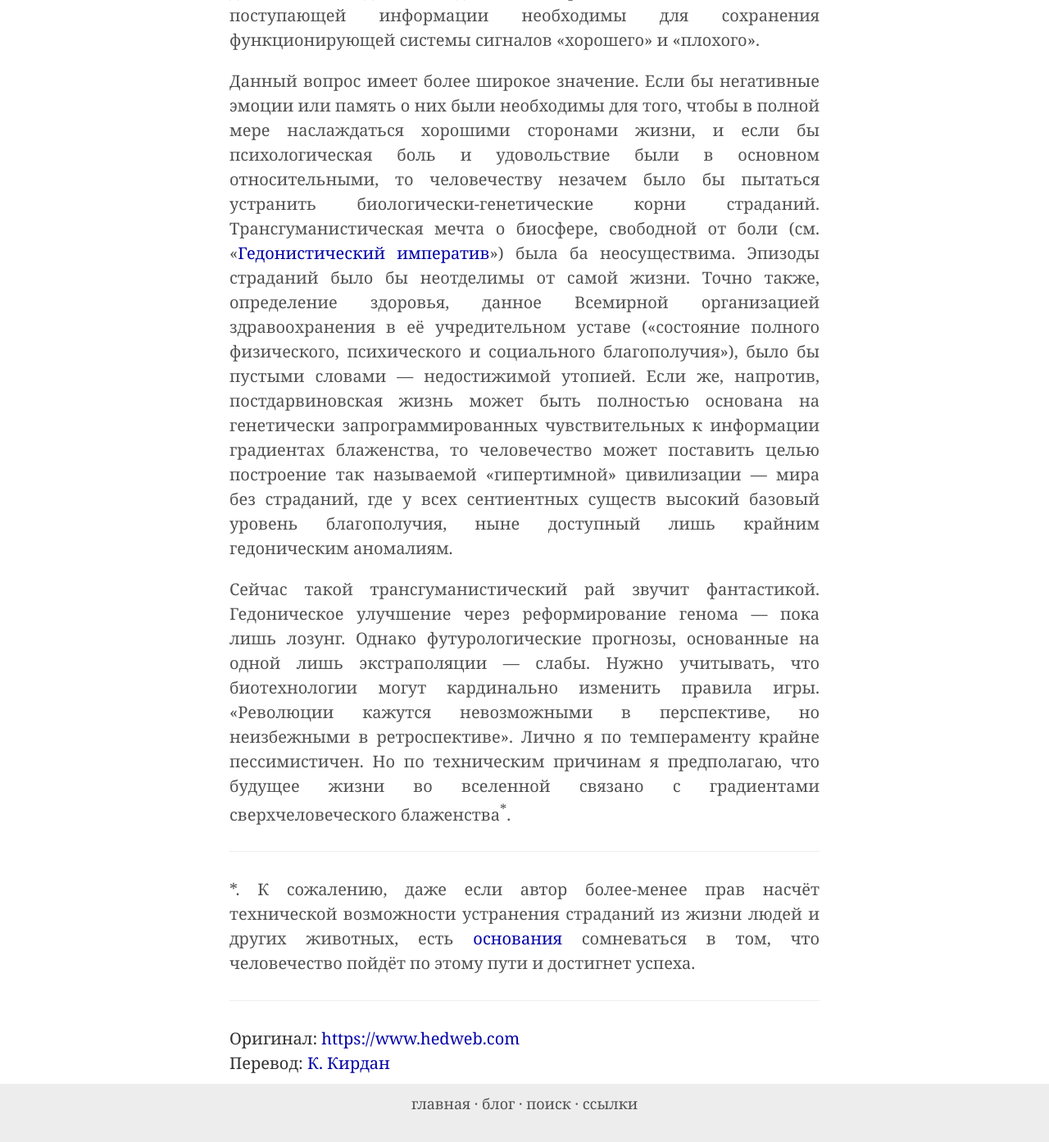
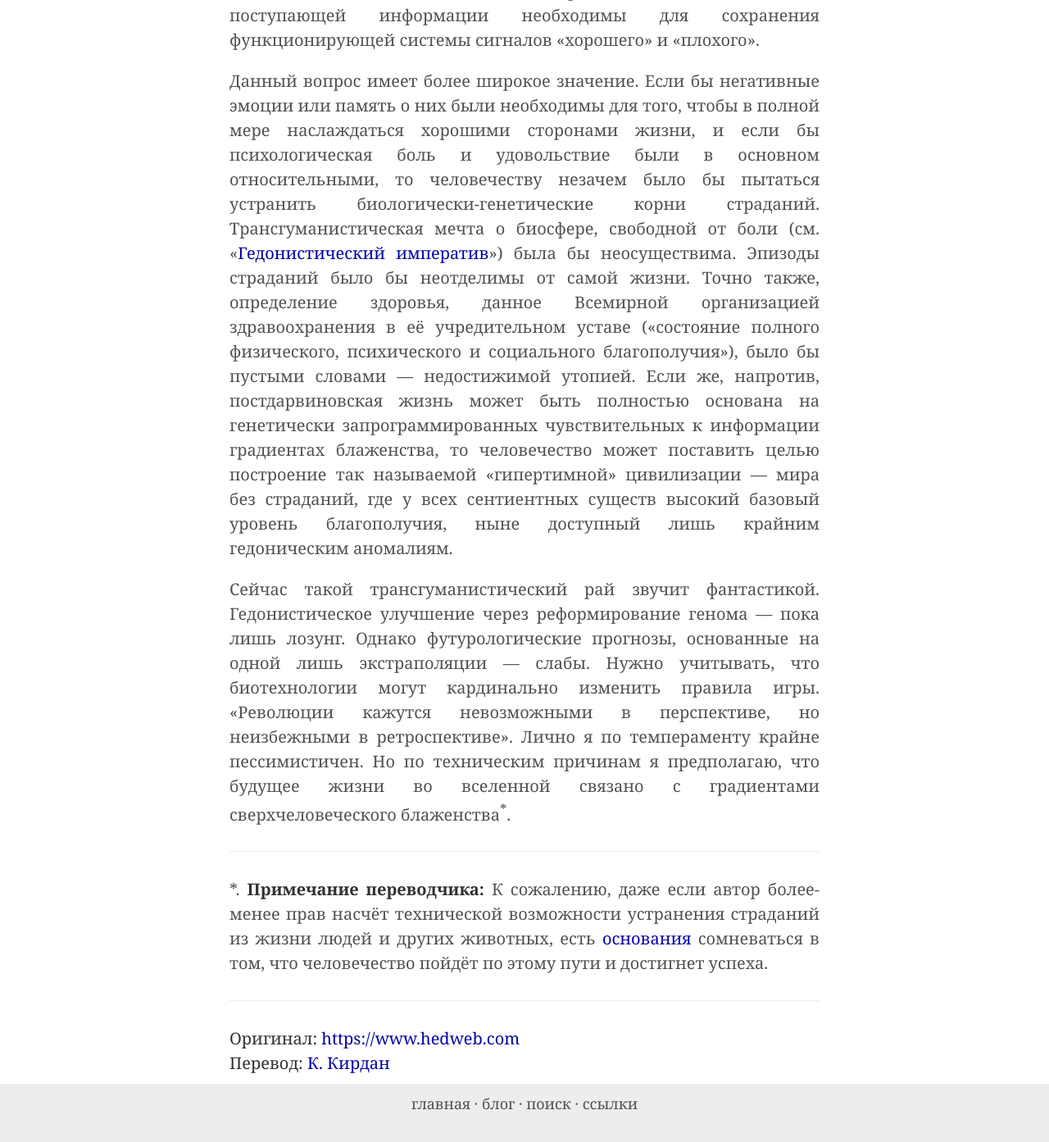
Before and after one commit to ReducingSuffering/reducingsuffering.github.io, a Jekyll site: the page built from _articles/david-pearce-q2.md, in a window 1280 px wide and 1400 px high, scrolled down 1497 px. Shown: the top 1393 px of the window at 82% size. Built offline with Jekyll 4.4.1, drawn with Linux system fonts in a browser that asks for light colours.

Commit message:
Update david-pearce-q2.md

```diff
--- a/_articles/david-pearce-q2.md
+++ b/_articles/david-pearce-q2.md
@@ -23,10 +23,10 @@ excerpt: "Вопрос: Нужно ли людям испытывать нега
 
 Таким образом, отвечая на поставленный вопрос: предполагаемая необходимость негативных эмоций для счастья — это удобная рационализация страданий, но на деле это миф. Некоторые из людей и других животных на протяжении почти всей своей жизни находятся либо выше, либо ниже «гедонического нуля». Дарвиновская жизнь несправедлива. Основанная на естественном отборе эволюция — аморальна. В конечном счёте негативные эмоции излишни. Но в пределах генетически предзаданного гедонического диапазона спады и подъёмы настроения в зависимости от поступающей информации необходимы для сохранения функционирующей системы сигналов «хорошего» и «плохого».
 
-Данный вопрос имеет более широкое значение. Если бы негативные эмоции или память о них были необходимы для того, чтобы в полной мере наслаждаться хорошими сторонами жизни, и если бы психологическая боль и удовольствие были в основном относительными, то человечеству незачем было бы пытаться устранить биологически-генетические корни страданий. Трансгуманистическая мечта о биосфере, свободной от боли (см. «[Гедонистический императив](https://hedweb-ru.github.io/hi/index.html)») была ба неосуществима. Эпизоды страданий было бы неотделимы от самой жизни. Точно также, определение здоровья, данное Всемирной организацией здравоохранения в её учредительном уставе («состояние полного физического, психического и социального благополучия»), было бы пустыми словами — недостижимой утопией. Если же, напротив, постдарвиновская жизнь может быть полностью основана на генетически запрограммированных чувствительных к информации градиентах блаженства, то человечество может поставить целью построение так называемой «гипертимной» цивилизации — мира без страданий, где у всех сентиентных существ высокий базовый уровень благополучия, ныне доступный лишь крайним гедоническим аномалиям.
+Данный вопрос имеет более широкое значение. Если бы негативные эмоции или память о них были необходимы для того, чтобы в полной мере наслаждаться хорошими сторонами жизни, и если бы психологическая боль и удовольствие были в основном относительными, то человечеству незачем было бы пытаться устранить биологически-генетические корни страданий. Трансгуманистическая мечта о биосфере, свободной от боли (см. «[Гедонистический императив](https://hedweb-ru.github.io/hi/index.html)») была бы неосуществима. Эпизоды страданий было бы неотделимы от самой жизни. Точно также, определение здоровья, данное Всемирной организацией здравоохранения в её учредительном уставе («состояние полного физического, психического и социального благополучия»), было бы пустыми словами — недостижимой утопией. Если же, напротив, постдарвиновская жизнь может быть полностью основана на генетически запрограммированных чувствительных к информации градиентах блаженства, то человечество может поставить целью построение так называемой «гипертимной» цивилизации — мира без страданий, где у всех сентиентных существ высокий базовый уровень благополучия, ныне доступный лишь крайним гедоническим аномалиям.
 
-Сейчас такой трансгуманистический рай звучит фантастикой. Гедоническое улучшение через реформирование генома — пока лишь лозунг. Однако футурологические прогнозы, основанные на одной лишь экстраполяции — слабы. Нужно учитывать, что биотехнологии могут кардинально изменить правила игры. «Революции кажутся невозможными в перспективе, но неизбежными в ретроспективе». Лично я по темпераменту крайне пессимистичен. Но по техническим причинам я предполагаю, что будущее жизни во вселенной связано с градиентами сверхчеловеческого блаженства<sup>*</sup>.
+Сейчас такой трансгуманистический рай звучит фантастикой. Гедонистическое улучшение через реформирование генома — пока лишь лозунг. Однако футурологические прогнозы, основанные на одной лишь экстраполяции — слабы. Нужно учитывать, что биотехнологии могут кардинально изменить правила игры. «Революции кажутся невозможными в перспективе, но неизбежными в ретроспективе». Лично я по темпераменту крайне пессимистичен. Но по техническим причинам я предполагаю, что будущее жизни во вселенной связано с градиентами сверхчеловеческого блаженства<sup>*</sup>.
 
 ---
 
-\*. К сожалению, даже если автор более-менее прав насчёт технической возможности устранения страданий из жизни людей и других животных, есть [основания](https://reducingsuffering.github.io/brian-tomasik-how-likely-is-a-far-future-utopia.html) сомневаться в том, что человечество пойдёт по этому пути и достигнет успеха.
+\*. **Примечание переводчика:** К сожалению, даже если автор более-менее прав насчёт технической возможности устранения страданий из жизни людей и других животных, есть [основания](https://reducingsuffering.github.io/brian-tomasik-how-likely-is-a-far-future-utopia.html) сомневаться в том, что человечество пойдёт по этому пути и достигнет успеха.
```
